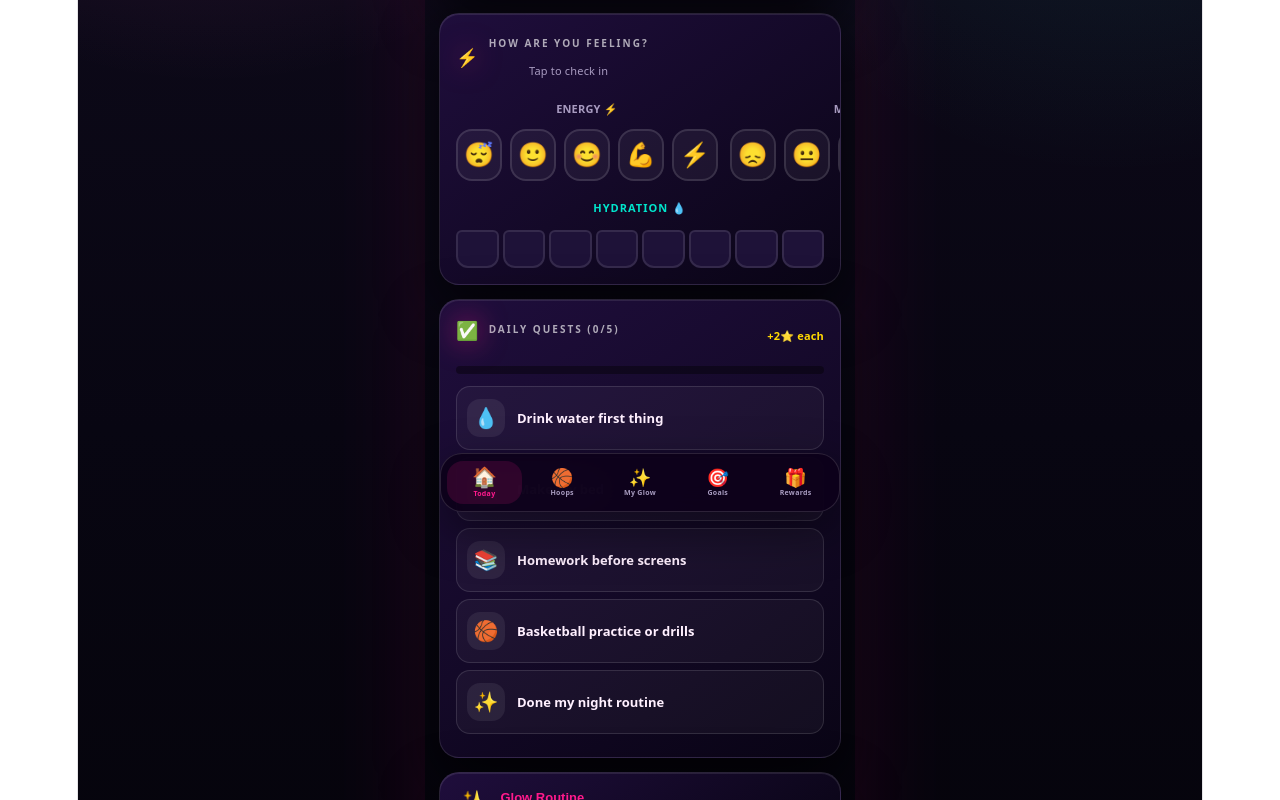
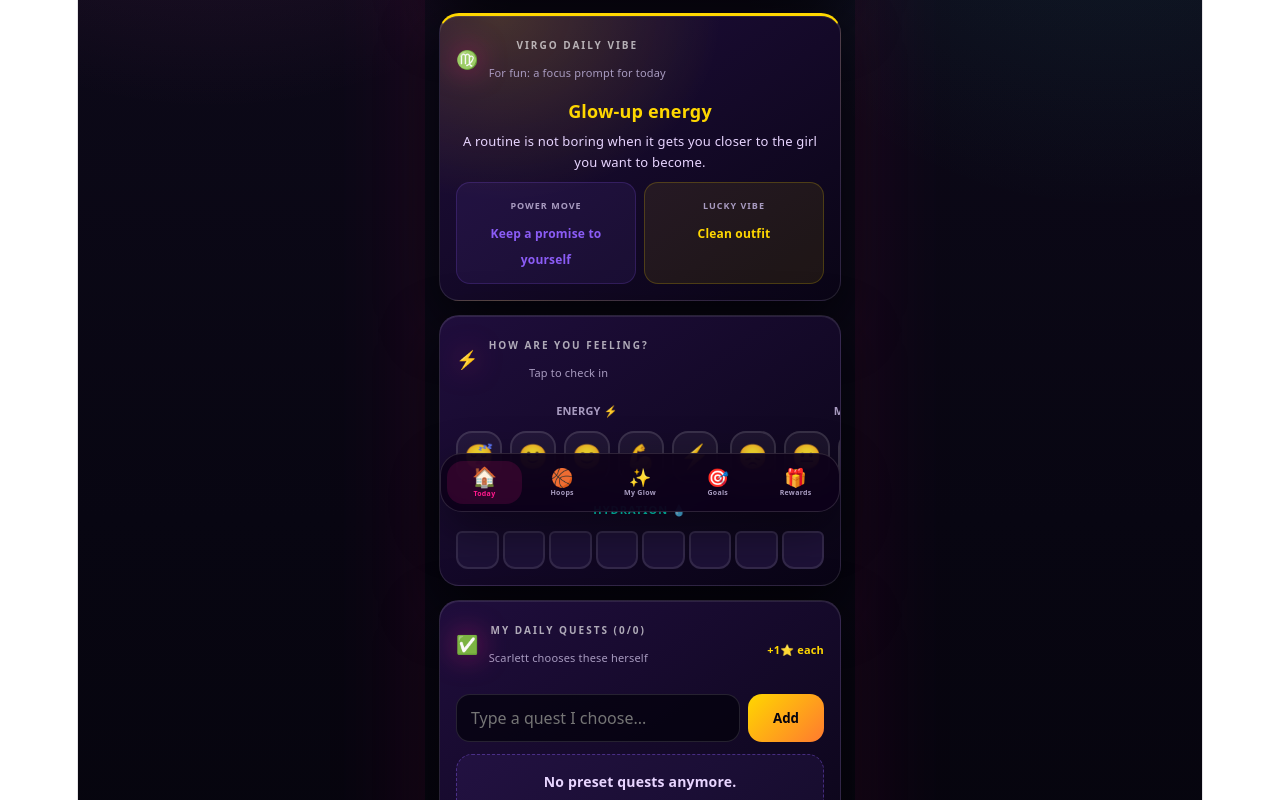
Before and after one commit to cdebacamatt/Scarlett-Tracker, a React (Vite) app: page / in a window 1280 px wide. Shown: the part 280-1080 px from the top of the page. Built offline with nearby package versions, Linux system fonts and the light colour scheme.

Commit message:
Update App.jsx

```diff
--- a/src/App.jsx
+++ b/src/App.jsx
@@ -12,16 +12,11 @@ const TABS=[
 ];
 
 const DEF_VITALS={energy:0,mood:0};
-const DEF_HABITS=[
-  {id:"h1",e:"💧",label:"Drink water first thing"},
-  {id:"h2",e:"🛏️",label:"Make my bed"},
-  {id:"h3",e:"📚",label:"Homework before screens"},
-  {id:"h4",e:"🏀",label:"Basketball practice or drills"},
-  {id:"h5",e:"✨",label:"Done my night routine"},
-];
+// No preset daily quests. Scarlett creates these herself.
+const DEF_HABITS=[];
 const DEF_SKILLS={"Ball Handling":35,"Shooting Form":30,"Layups":35,"Free Throws":30,"Passing":35,"Court Vision":30,"Defense":30,"Rebounding":30,"Footwork":30,"Speed & Agility":35,"Conditioning":35,"Basketball IQ":30,"Confidence":45,"Leadership":40};
 const DEF_SUBJECTS={Math:3,Reading:4,Science:3,"Social Studies":3,Writing:3};
-const DEF_PROFILE={name:"Scarlett",grade:"5th",teamName:"",emoji:"⭐",primaryGoal:"All-around player"};
+const DEF_PROFILE={name:"Scarlett",grade:"5th",teamName:"",emoji:"⭐",primaryGoal:"All-around player",birthDate:"2015-08-28",zodiac:"Virgo"};
 const ROUTINE_ITEMS=[
   {id:"face",e:"🫧",label:"Wash face"},
   {id:"moisturizer",e:"💧",label:"Moisturizer"},
@@ -53,6 +48,21 @@ const gpaCalc=subs=>{const v=Object.values(subs).map(g=>gradeValue(g)||0);return
 const addDays=(n=7)=>{const d=new Date();d.setDate(d.getDate()+n);return d.toISOString().slice(0,10);};
 const daysAgo=d=>{try{return Math.round((Date.now()-new Date(d+"T12:00:00"))/86400000);}catch{return 999;}};
 const glamGrad=`linear-gradient(135deg,${C.pink} 0%,${C.purple} 55%,${C.teal} 100%)`;
+const DAILY_HOROSCOPE=[
+  {vibe:"Main character discipline",message:"Today is about doing one small thing before you feel ready. Pick a goal, make it tiny, then execute.",power:"Finish first, scroll later",lucky:"Gold + pink"},
+  {vibe:"Hooper focus",message:"Your best move today is repetition. A few clean reps count more than trying to do everything at once.",power:"15 focused minutes",lucky:"Sneakers"},
+  {vibe:"Glow-up energy",message:"A routine is not boring when it gets you closer to the girl you want to become.",power:"Keep a promise to yourself",lucky:"Clean outfit"},
+  {vibe:"School boss mode",message:"Do the hardest school task first. After that, everything feels lighter.",power:"Start before you overthink",lucky:"Purple"},
+  {vibe:"Trendsetter mode",message:"You do not have to copy every trend. Choose what fits your style, your goals, and your confidence.",power:"Be original",lucky:"Something shiny"},
+  {vibe:"Friendship check",message:"Be the friend who brings good energy and still stays focused on her goals.",power:"Kind but locked in",lucky:"Teal"},
+  {vibe:"Reward season",message:"The wishlist is not just stuff. It is proof that follow-through turns into real rewards.",power:"Earn it, then enjoy it",lucky:"A dream item"},
+];
+function getDailyHoroscope(profile){
+  const day=Math.floor(new Date(todayISO()+"T12:00:00").getTime()/86400000);
+  const h=DAILY_HOROSCOPE[day%DAILY_HOROSCOPE.length];
+  const sign=profile?.zodiac||"Virgo";
+  return {sign,...h};
+}
 
 // ── STORAGE ──────────────────────────────────────────────────────────────
 let _FC=null;
@@ -149,11 +159,12 @@ export default function ScarlettTracker(){
     const gd=await sg("sc_goals")||{entries:[],stars:0};
     const rd=await sg("sc_rewards")||{claims:[]};
     const pd=await sg("sc_profile")||clone(DEF_PROFILE);
+    const hd=await sg("sc_habits")||{entries:clone(DEF_HABITS)};
     setDailyHist(daily.entries||{});setGames(bball.games||[]);setSkills(bball.skills||clone(DEF_SKILLS));
     setPractices(prax.entries||[]);setStyleLog(styleD.fits||[]);setShoeWish(styleD.shoes||[]);
     setRoutineHist(routineD.entries||{});setSleepEntries(slp.entries||[]);
     setSubjects(school.subjects||clone(DEF_SUBJECTS));
-    setGoals(gd.entries||[]);setStars(gd.stars||0);setRewardClaims(rd.claims||[]);setProfile(pd);
+    setGoals(gd.entries||[]);setStars(gd.stars||0);setRewardClaims(rd.claims||[]);setProfile({...clone(DEF_PROFILE),...pd});setHabits(hd.entries||[]);
     const e=daily.entries?.[todayISO()]||{};
     setChecks(e.c||{});setWater(e.w||0);setVitals(e.vitals||clone(DEF_VITALS));
     supRef.current=true;setLoaded(true);
@@ -167,6 +178,7 @@ export default function ScarlettTracker(){
   const savePrax=async p=>{setPractices(p);await ss("sc_practices",{entries:p});};
   const saveGoals=async(g,s=stars)=>{setGoals(g);setStars(s);await ss("sc_goals",{entries:g,stars:s});};
   const saveRewards=async claims=>{setRewardClaims(claims);await ss("sc_rewards",{claims});};
+  const saveHabits=async entries=>{setHabits(entries);await ss("sc_habits",{entries});};
   const saveStyle=async(fits=styleLog,shoes=shoeWish)=>{setStyleLog(fits);setShoeWish(shoes);await ss("sc_style",{fits,shoes});};
   const saveRoutine=async entries=>{setRoutineHist(entries);await ss("sc_routine",{entries});};
   const saveSleep=async e=>{setSleepEntries(e);await ss("sc_sleep",{entries:e});};
@@ -175,7 +187,7 @@ export default function ScarlettTracker(){
   const activateCode=async code=>{
     const c=(code||"").trim().toUpperCase();if(c.length<4)return;
     setFCGlobal(c);setFamilyCode(c);
-    const [daily,bball,prax,styleD,routineD,slp,school,gd,rd,pd]=await Promise.all([sg("sc_daily"),sg("sc_bball"),sg("sc_practices"),sg("sc_style"),sg("sc_routine"),sg("sc_sleep"),sg("sc_school"),sg("sc_goals"),sg("sc_rewards"),sg("sc_profile")]);
+    const [daily,bball,prax,styleD,routineD,slp,school,gd,rd,pd,hd]=await Promise.all([sg("sc_daily"),sg("sc_bball"),sg("sc_practices"),sg("sc_style"),sg("sc_routine"),sg("sc_sleep"),sg("sc_school"),sg("sc_goals"),sg("sc_rewards"),sg("sc_profile"),sg("sc_habits")]);
     if(daily?.entries)setDailyHist(daily.entries);
     if(bball?.games)setGames(bball.games);if(bball?.skills)setSkills(bball.skills);
     if(prax?.entries)setPractices(prax.entries);
@@ -185,7 +197,8 @@ export default function ScarlettTracker(){
     if(school?.subjects)setSubjects(school.subjects);
     if(gd?.entries)setGoals(gd.entries);if(gd?.stars)setStars(gd.stars);
     if(rd?.claims)setRewardClaims(rd.claims);
-    if(pd)setProfile(pd);
+    if(hd?.entries)setHabits(hd.entries);
+    if(pd)setProfile({...clone(DEF_PROFILE),...pd});
   };
 
   const onEditFocus=e=>{if(["INPUT","TEXTAREA","SELECT"].includes(e.target?.tagName)){clearTimeout(editBlurT.current);setEditing(true);}};
@@ -202,7 +215,7 @@ export default function ScarlettTracker(){
   const approveGoal=async id=>{
     let shouldReward=false;
     const ng=goals.map(g=>{if(g.id!==id)return g;shouldReward=!g.parentApproved;return {...g,done:true,submitted:true,parentApproved:true,approvedDate:toShort(todayISO())};});
-    await saveGoals(ng,shouldReward?stars+5:stars);
+    await saveGoals(ng,stars);
   };
   const requestReward=async item=>{
     const existing=claimFor(item);if(existing||rewardTokens<rewardCost(item))return;
@@ -216,10 +229,25 @@ export default function ScarlettTracker(){
 
   // ── TODAY ──────────────────────────────────────────────────────────────
   const Today=()=>{
+    const [newQuest,setNewQuest]=useState("");
     const done=habits.filter(h=>checks[h.id]).length;
-    const allDone=done===habits.length;
+    const total=Math.max(habits.length,1);
+    const allDone=habits.length>0&&done===habits.length;
     const routineDone=Object.values(routineHist[todayISO()]?.c||{}).filter(Boolean).length;
-    const toggleCheck=async id=>{const next={...checks,[id]:!checks[id]};setChecks(next);if(!checks[id])await addStars(2);};
+    const horoscope=getDailyHoroscope(profile);
+    const addQuest=async()=>{
+      const label=newQuest.trim();
+      if(!label)return;
+      const entry={id:uid(),e:"⭐",label};
+      await saveHabits([...habits,entry]);
+      setNewQuest("");
+    };
+    const removeQuest=async id=>{
+      const next=habits.filter(h=>h.id!==id);
+      await saveHabits(next);
+      const nc={...checks};delete nc[id];setChecks(nc);
+    };
+    const toggleCheck=async id=>{const next={...checks,[id]:!checks[id]};setChecks(next);if(!checks[id])await addStars(1);};
     return<div>
       <div style={{...cs,background:"radial-gradient(ellipse at 80% 10%,rgba(255,26,140,.24),transparent 50%),linear-gradient(145deg,rgba(40,15,75,.98),rgba(10,5,22,.99))",padding:18,marginBottom:14}}>
         <div style={{fontSize:11,color:C.gold,fontWeight:900,letterSpacing:"1.5px",textTransform:"uppercase",marginBottom:4}}>{new Date().toLocaleDateString("en-US",{weekday:"long",month:"long",day:"numeric"})}</div>
@@ -235,6 +263,17 @@ export default function ScarlettTracker(){
           <div style={{height:8,background:"rgba(0,0,0,.4)",borderRadius:99,overflow:"hidden"}}><div style={{height:"100%",width:`${(xpInLevel/xpPerLevel)*100}%`,background:glamGrad,borderRadius:99,transition:"width .4s"}}/></div>
         </div>
       </div>
+
+      <div style={{...cs,borderTop:`3px solid ${C.gold}`,background:"radial-gradient(ellipse at 15% 0%,rgba(255,215,0,.18),transparent 46%),linear-gradient(145deg,rgba(32,14,62,.97),rgba(10,5,22,.99))"}}>
+        <CH e="♍" title={`${horoscope.sign} Daily Vibe`} sub="For fun: a focus prompt for today"/>
+        <div style={{fontSize:18,fontWeight:950,color:C.gold,marginBottom:7}}>{horoscope.vibe}</div>
+        <div style={{fontSize:13,lineHeight:1.55,color:C.light,marginBottom:10}}>{horoscope.message}</div>
+        <div style={{display:"grid",gridTemplateColumns:"1fr 1fr",gap:8}}>
+          <div style={{padding:10,borderRadius:14,background:`${C.purple}16`,border:`1px solid ${C.purple}33`}}><div style={{fontSize:9,color:C.muted,fontWeight:900,letterSpacing:"1px"}}>POWER MOVE</div><div style={{fontSize:12,fontWeight:900,color:C.purple,marginTop:2}}>{horoscope.power}</div></div>
+          <div style={{padding:10,borderRadius:14,background:`${C.gold}14`,border:`1px solid ${C.gold}33`}}><div style={{fontSize:9,color:C.muted,fontWeight:900,letterSpacing:"1px"}}>LUCKY VIBE</div><div style={{fontSize:12,fontWeight:900,color:C.gold,marginTop:2}}>{horoscope.lucky}</div></div>
+        </div>
+      </div>
+
       <div style={cs}>
         <CH e="⚡" title="How are you feeling?" sub="Tap to check in"/>
         <div style={{display:"grid",gridTemplateColumns:"1fr 1fr",gap:12,marginBottom:14}}>
@@ -250,16 +289,25 @@ export default function ScarlettTracker(){
       </div>
       <div style={cs}>
         <div style={{display:"flex",justifyContent:"space-between",alignItems:"center",marginBottom:10}}>
-          <CH e="✅" title={`Daily Quests (${done}/${habits.length})`}/>
-          <div style={{fontSize:11,color:C.gold,fontWeight:900}}>+2⭐ each</div>
+          <CH e="✅" title={`My Daily Quests (${done}/${habits.length})`} sub="Scarlett chooses these herself"/>
+          <div style={{fontSize:11,color:C.gold,fontWeight:900}}>+1⭐ each</div>
         </div>
+        <div style={{display:"flex",gap:8,marginBottom:12}}>
+          <input value={newQuest} onChange={e=>setNewQuest(e.target.value)} onKeyDown={e=>{if(e.key==="Enter")addQuest();}} placeholder="Type a quest I choose..." style={{...INP,flex:1}}/>
+          <button onClick={addQuest} style={{width:76,borderRadius:14,border:"none",background:`linear-gradient(135deg,${C.gold},${C.orange})`,color:C.bg,fontWeight:950,cursor:"pointer",fontFamily:"system-ui"}}>Add</button>
+        </div>
+        {habits.length===0&&<div style={{padding:14,borderRadius:16,background:`${C.purple}14`,border:`1px dashed ${C.purple}66`,marginBottom:12}}>
+          <div style={{fontSize:14,fontWeight:950,color:C.light,marginBottom:4}}>No preset quests anymore.</div>
+          <div style={{fontSize:12,color:C.muted,lineHeight:1.45}}>She types the promises she wants to follow through on — basketball, school, style, friendship, skincare, chores, or anything that earns trust.</div>
+        </div>}
         <div style={{height:8,background:"rgba(0,0,0,.4)",borderRadius:99,overflow:"hidden",marginBottom:12}}>
-          <div style={{height:"100%",width:`${(done/habits.length)*100}%`,background:allDone?C.green:`linear-gradient(90deg,${C.gold},${C.orange})`,borderRadius:99,transition:"width .3s"}}/>
+          <div style={{height:"100%",width:`${(done/total)*100}%`,background:allDone?C.green:`linear-gradient(90deg,${C.gold},${C.orange})`,borderRadius:99,transition:"width .3s"}}/>
         </div>
-        {habits.map(h=>{const ok=!!checks[h.id];return<button key={h.id} onClick={()=>toggleCheck(h.id)} style={{display:"flex",alignItems:"center",gap:12,width:"100%",padding:"12px 10px",borderRadius:14,cursor:"pointer",background:ok?`${C.green}14`:"rgba(255,255,255,.04)",border:`1px solid ${ok?C.green+"44":C.border}`,marginBottom:7,fontFamily:"system-ui",textAlign:"left"}}>
+                {habits.map(h=>{const ok=!!checks[h.id];return<button key={h.id} onClick={()=>toggleCheck(h.id)} style={{display:"flex",alignItems:"center",gap:12,width:"100%",padding:"12px 10px",borderRadius:14,cursor:"pointer",background:ok?`${C.green}14`:"rgba(255,255,255,.04)",border:`1px solid ${ok?C.green+"44":C.border}`,marginBottom:7,fontFamily:"system-ui",textAlign:"left"}}>
           <div style={{width:38,height:38,borderRadius:13,background:ok?`linear-gradient(135deg,${C.green},${C.teal})`:"rgba(255,255,255,.07)",display:"flex",alignItems:"center",justifyContent:"center",fontSize:ok?14:20,color:C.white,boxShadow:ok?`0 0 16px ${C.green}44`:"none",flexShrink:0}}>{ok?"✓":h.e}</div>
           <div style={{flex:1,fontSize:13,fontWeight:800,color:ok?C.green:C.text,textDecoration:ok?"line-through":"none"}}>{h.label}</div>
-          {ok&&<div style={{fontSize:11,color:C.green,fontWeight:900}}>+2⭐</div>}
+          {ok&&<div style={{fontSize:11,color:C.green,fontWeight:900}}>+1⭐</div>}
+          <span onClick={e=>{e.stopPropagation();removeQuest(h.id);}} style={{fontSize:18,color:C.muted,padding:"4px 6px",lineHeight:1}}>×</span>
         </button>;})}
         {allDone&&<div style={{padding:14,borderRadius:16,background:`linear-gradient(135deg,${C.green}22,${C.teal}14)`,border:`1px solid ${C.green}55`,textAlign:"center",marginTop:6}}><div style={{fontSize:26}}>👑</div><div style={{fontSize:14,fontWeight:950,color:C.green}}>All quests done! You're unstoppable.</div></div>}
       </div>
@@ -436,7 +484,7 @@ export default function ScarlettTracker(){
     const[stf,setStf]=useState({type:"Game Day",outfit:"",hair:"",shoes:"",vibe:0});
     const logFit=async()=>{if(!stf.outfit&&!stf.hair)return;const entry={id:uid(),date:toShort(todayISO()),dateISO:todayISO(),...stf};await saveStyle([entry,...styleLog].slice(0,30),shoeWish);await addStars(3);setStf({type:"Game Day",outfit:"",hair:"",shoes:"",vibe:0});};
     const[shf,setShf]=useState({name:"",why:"",priority:"Dream 🌟"});
-    const addShoe=async()=>{if(!shf.name)return;const entry={id:uid(),...shf,cost:shf.priority.includes("Dream")?3:shf.priority.includes("Next")?2:1};await saveStyle(styleLog,[entry,...shoeWish].slice(0,20));await addStars(2);setShf({name:"",why:"",priority:"Dream 🌟"});};
+    const addShoe=async()=>{if(!shf.name)return;const entry={id:uid(),...shf,cost:shf.priority.includes("Dream")?3:shf.priority.includes("Next")?2:1};await saveStyle(styleLog,[entry,...shoeWish].slice(0,20));setShf({name:"",why:"",priority:"Dream 🌟"});};
     const avgSleep=sleepEntries.length?avgArr(sleepEntries.slice(0,7).map(e=>e.hours)).toFixed(1):"—";
 
     return<div>
@@ -781,6 +829,9 @@ export default function ScarlettTracker(){
           <input value={profile.name} onChange={e=>setProfile(p=>({...p,name:e.target.value}))} style={{...INP,marginBottom:14}}/>
           <div style={{fontSize:11,color:C.muted,fontWeight:800,marginBottom:6}}>GRADE</div>
           <input value={profile.grade} onChange={e=>setProfile(p=>({...p,grade:e.target.value}))} placeholder="e.g. 5th" style={{...INP,marginBottom:14}}/>
+          <div style={{fontSize:11,color:C.muted,fontWeight:800,marginBottom:6}}>BIRTHDAY</div>
+          <input type="date" value={profile.birthDate||"2015-08-28"} onChange={e=>setProfile(p=>({...p,birthDate:e.target.value,zodiac:"Virgo"}))} style={{...INP,marginBottom:6}}/>
+          <div style={{fontSize:10,color:C.gold,fontWeight:800,marginBottom:14}}>♍ Virgo daily vibe enabled</div>
           <div style={{fontSize:11,color:C.muted,fontWeight:800,marginBottom:6}}>TEAM NAME (optional)</div>
           <input value={profile.teamName} onChange={e=>setProfile(p=>({...p,teamName:e.target.value}))} placeholder="e.g. Lady Eagles" style={{...INP,marginBottom:18}}/>
           <div style={{fontSize:11,color:C.blue,fontWeight:800,marginBottom:6}}>☁ FAMILY SYNC CODE</div>
```
